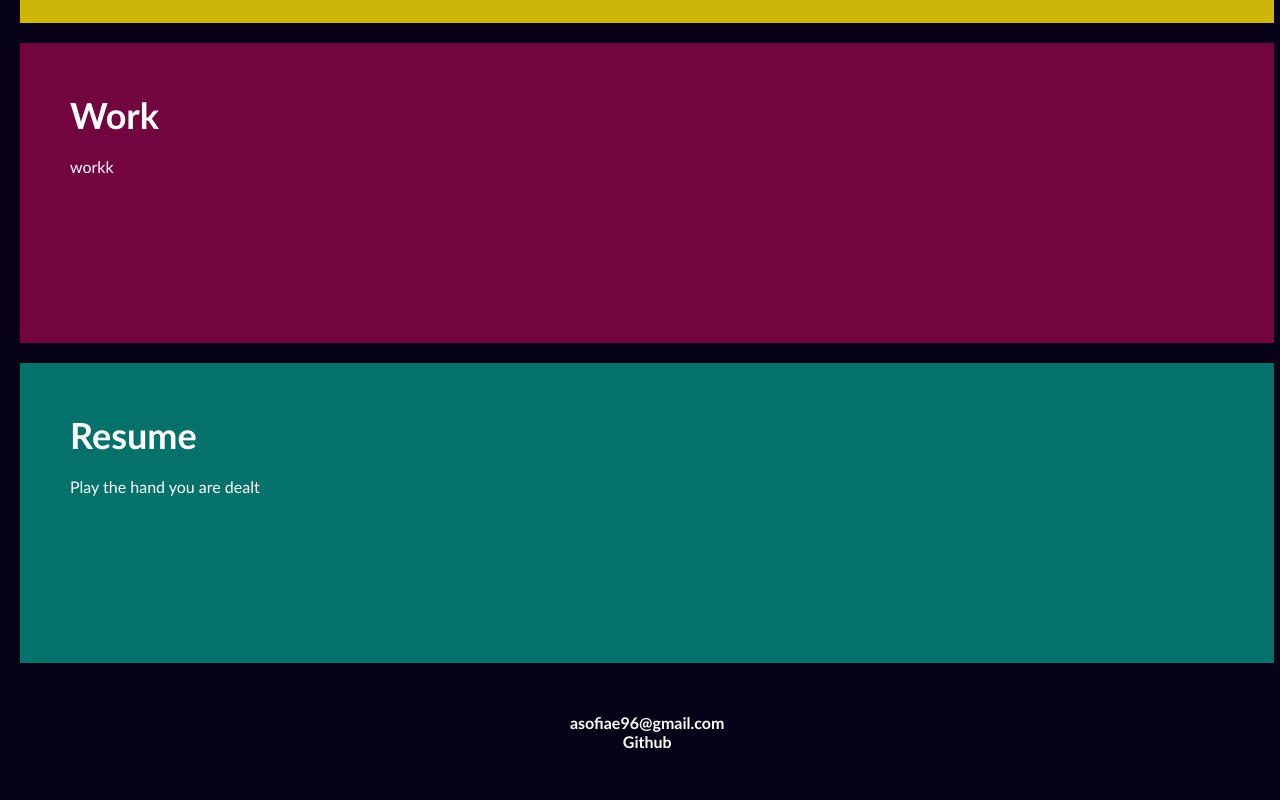
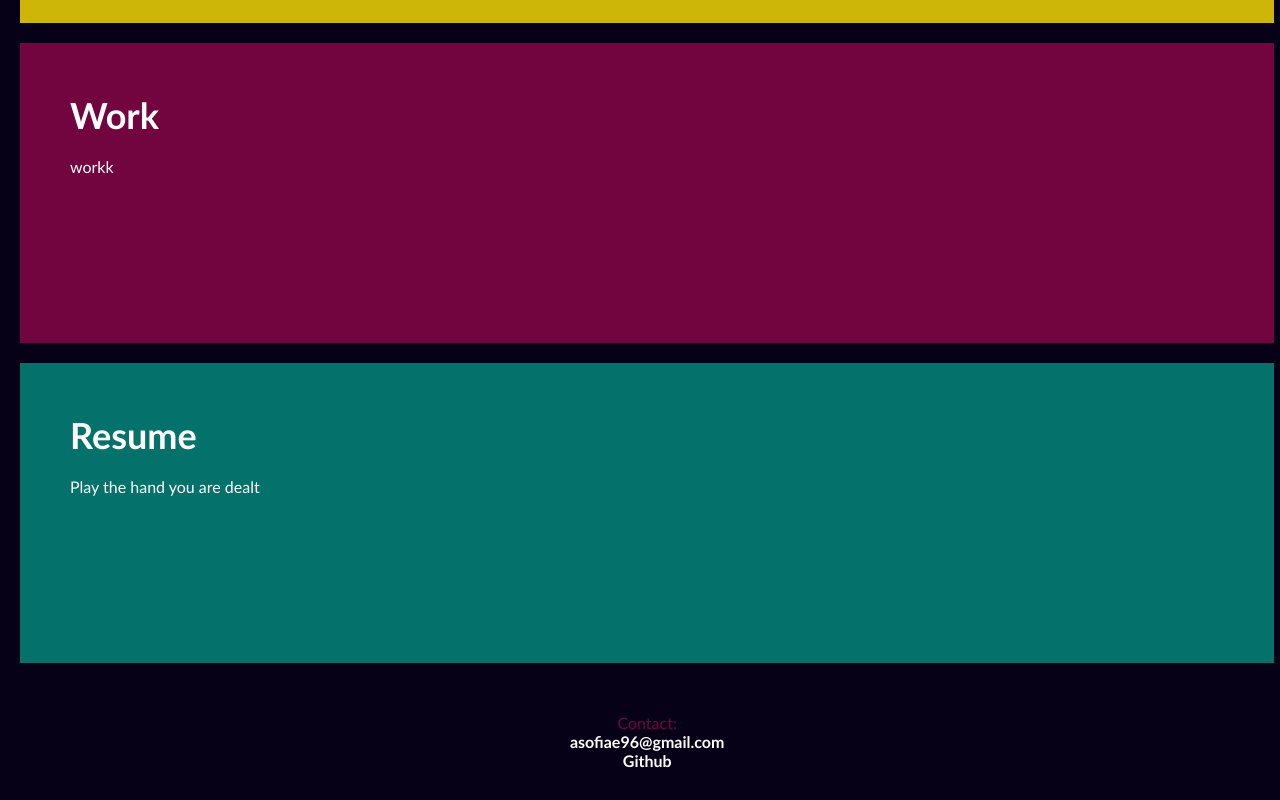
Before and after one commit to surfinsofia/Portfolio, a plain HTML site: page index.html in a window 1280 px wide. Shown: the part 626-1426 px from the top of the page. Drawn offline with Linux system fonts and the light colour scheme.

Commit message:
third commit

```diff
--- a/assets/styles.css
+++ b/assets/styles.css
@@ -182,6 +182,7 @@ p {
     clear: both;
     font-family: 'Trebuchet MS', 'Lucida Sans Unicode', 'Lucida Grande', 'Lucida Sans', Arial, sans-serif;
     text-align: center;
+    color:#720440
 }
 
 .footer h2 {
--- a/index.html
+++ b/index.html
@@ -69,7 +69,7 @@
 
 
 
-    <div class="footer">
+    <div class="footer"> Contact:
         <h2> <a href= "asofiae96@gmail.com" </h2>
         <p>
 
```
